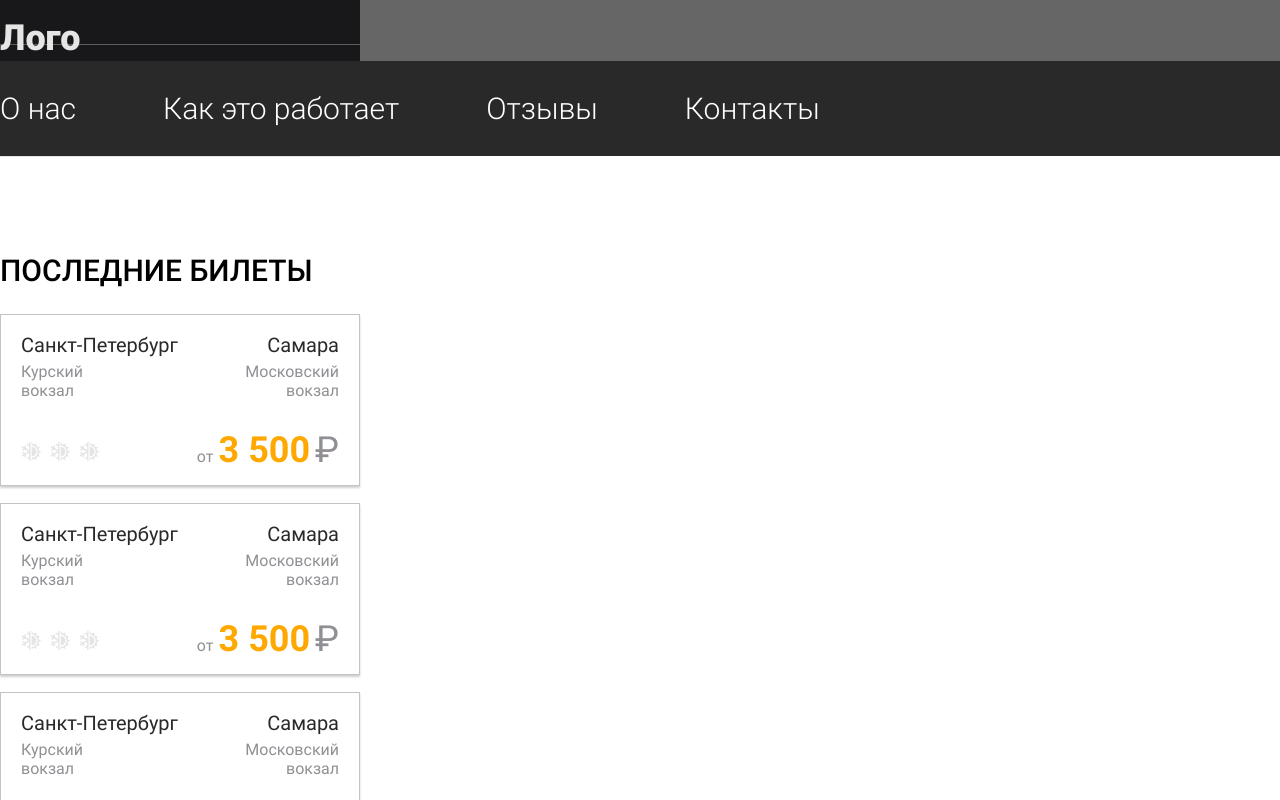
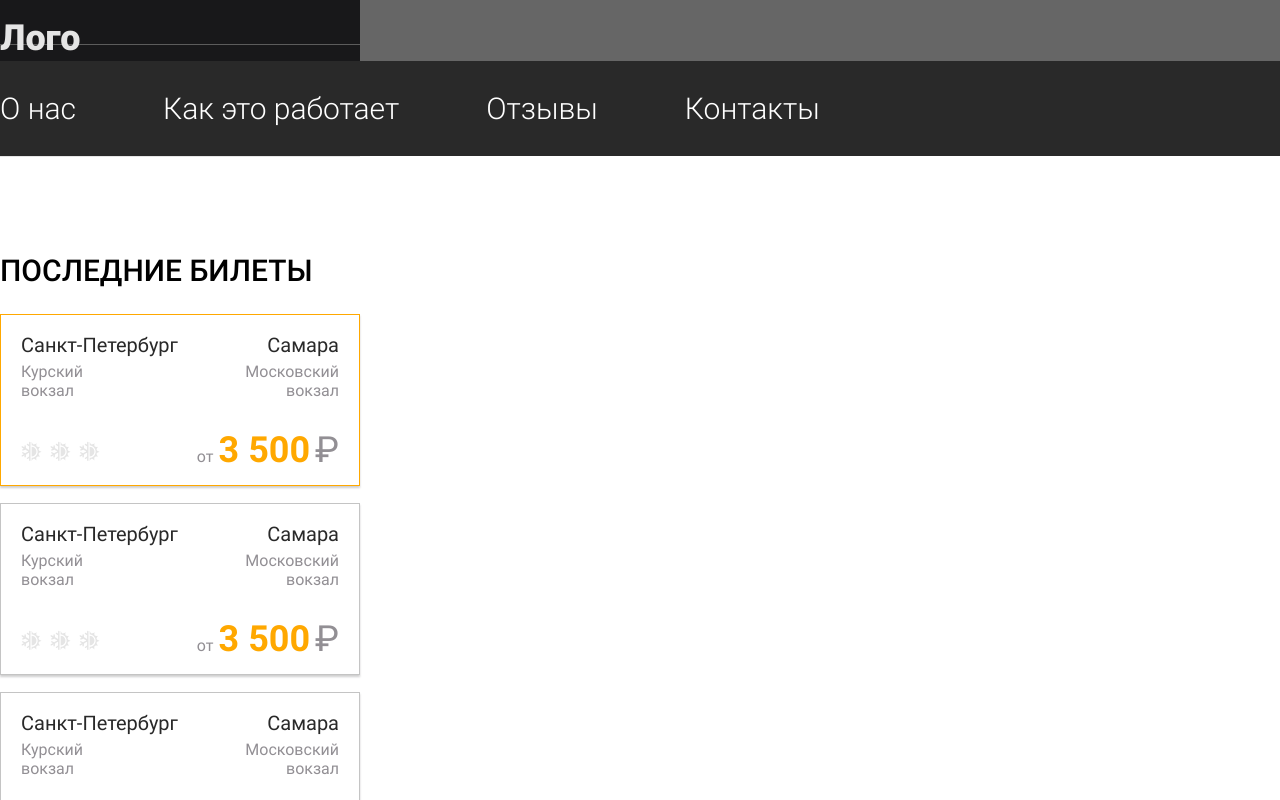
Before and after one commit to elenakoch122/fe-diploma, a React (Create React App) app: page /order in a window 1280 px wide. In both pictures the pointer is over the element 180 px from the left and 3738 px from the top of the page. Shown: the part 3338-4138 px from the top of the page. Built offline with nearby package versions, Linux system fonts and the light colour scheme; the HTML template or start-up script is replaced by a standard one.

Commit message:
added hover effect

```diff
--- a/src/components/elements/LastTicket/LastTicket.module.css
+++ b/src/components/elements/LastTicket/LastTicket.module.css
@@ -5,10 +5,16 @@
   background-color: #fff;
   border: 1px solid #C4C4C4;
   box-shadow: 0px 2px 2px 0px rgba(62, 60, 65, 0.25);
+  transition: .3s;
+  cursor: pointer;
 }
 
 .lastTicket:not(:last-child) {
   margin-bottom: 17px;
+}
+
+.lastTicket:hover {
+  border-color: #FFA800;
 }
 
 .lastTicket__place__city {
```
